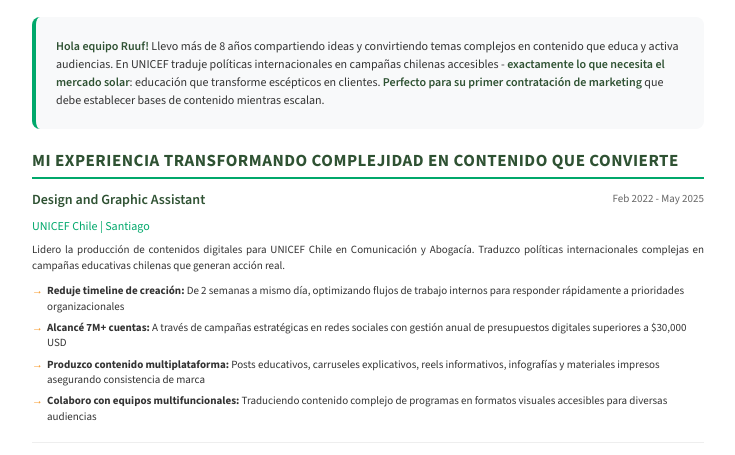
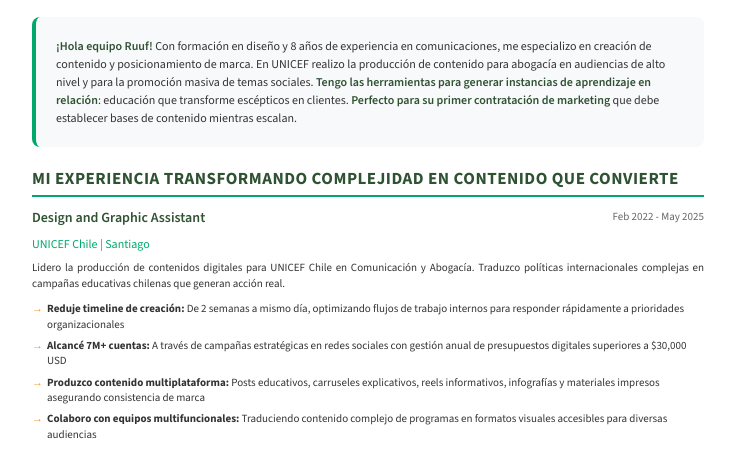
Before and after one commit to jcreyes1/CV_ruuf, a plain HTML site: page index.html in a window 1280 px wide. Shown: the part 294-749 px from the top of the page, without its empty margins (272-1007 px from the left). Drawn offline with nearby package versions, Linux system fonts and the light colour scheme.

Commit message:
Update index.html

```diff
--- a/index.html
+++ b/index.html
@@ -450,7 +450,7 @@
     <!-- Intro -->
     <section class="intro-section">
         <div class="intro-text">
-            <strong>Hola equipo Ruuf!</strong> Llevo más de 8 años compartiendo ideas y convirtiendo temas complejos en contenido que educa y activa audiencias. En UNICEF traduje políticas internacionales en campañas chilenas accesibles - <strong>exactamente lo que necesita el mercado solar</strong>: educación que transforme escépticos en clientes. <strong>Perfecto para su primer contratación de marketing</strong> que debe establecer bases de contenido mientras escalan.
+            <strong>¡Hola equipo Ruuf!</strong> Con formación en diseño y 8 años de experiencia en comunicaciones, me especializo en creación de contenido y posicionamiento de marca. En UNICEF realizo la producción de contenido para abogacía en audiencias de alto nivel y para la promoción masiva de temas sociales.  <strong>Tengo las herramientas para generar instancias de aprendizaje en relación</strong>: educación que transforme escépticos en clientes. <strong>Perfecto para su primer contratación de marketing</strong> que debe establecer bases de contenido mientras escalan.
         </div>
     </section>
 
```
